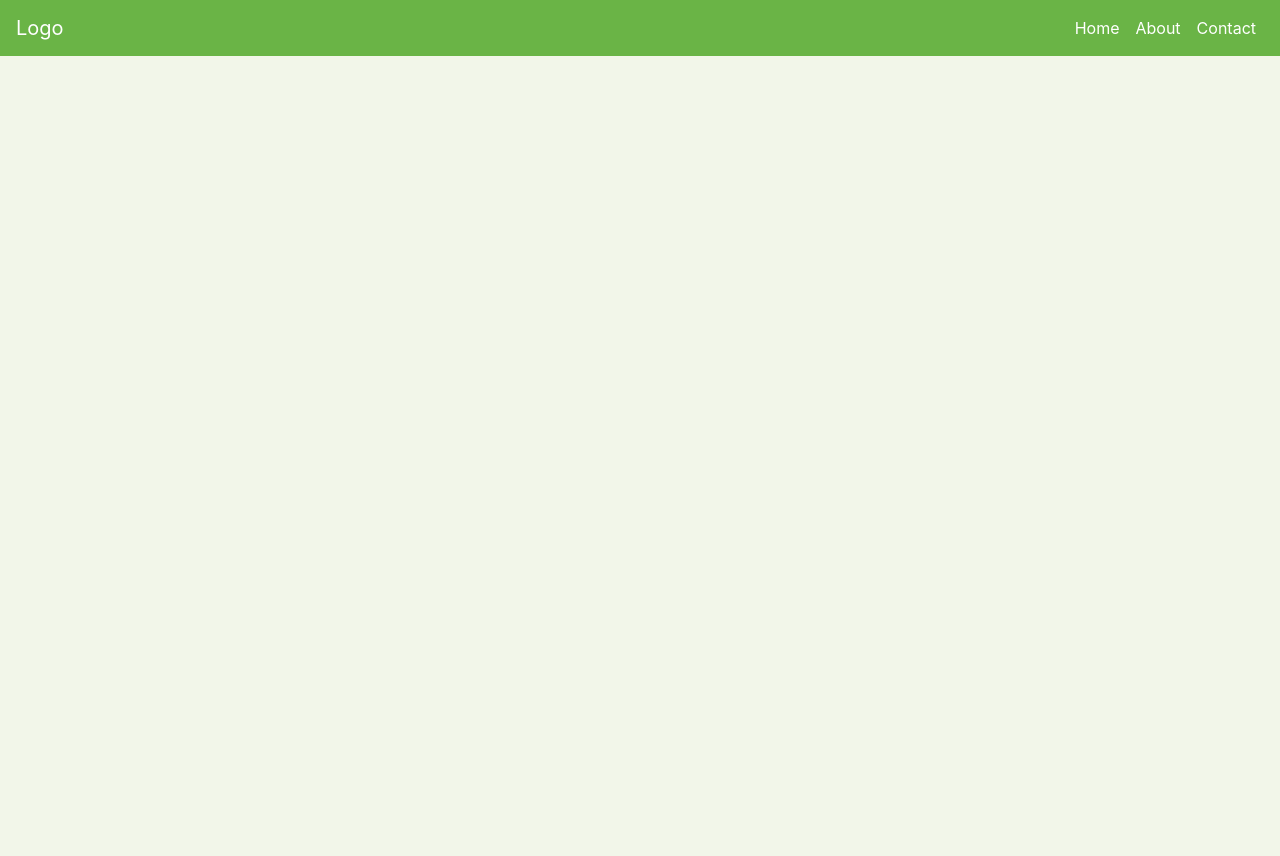
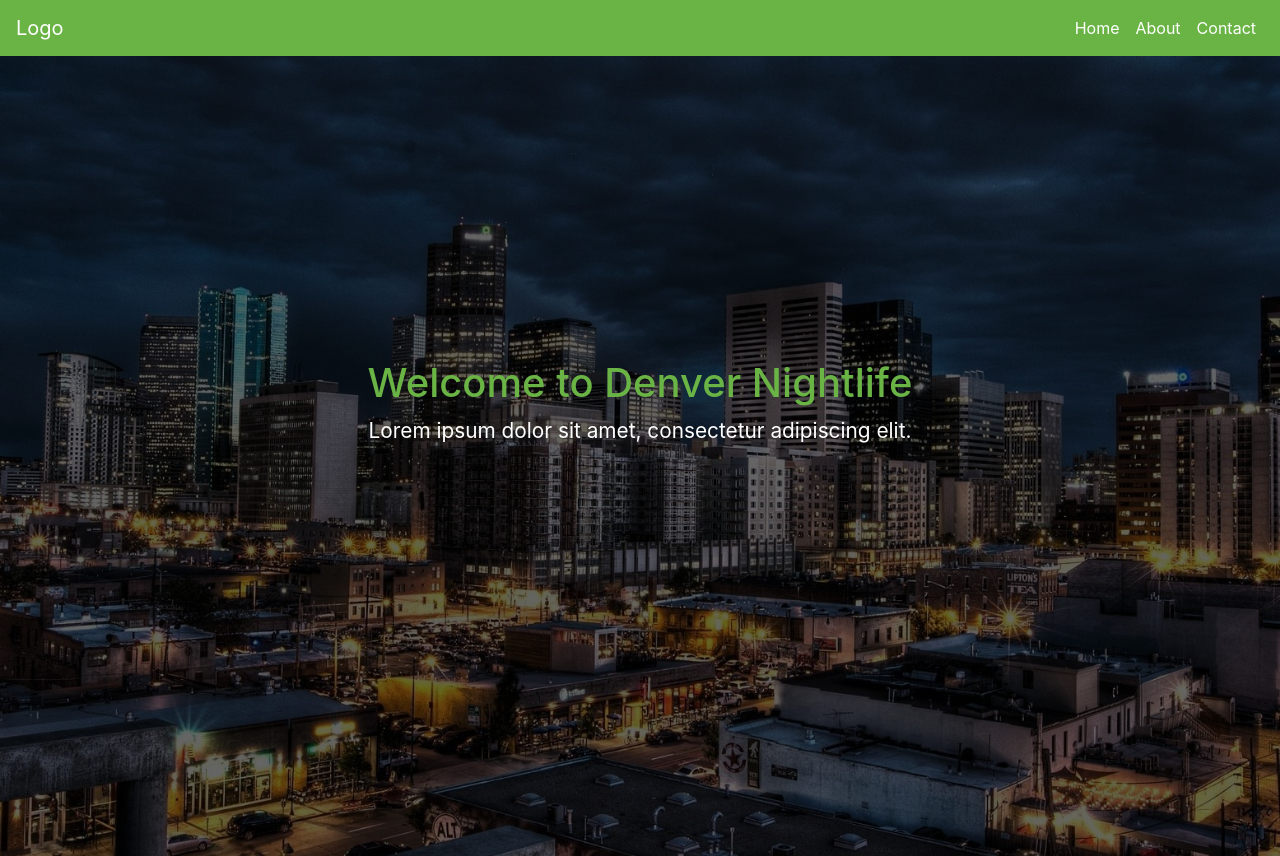
Before and after one commit to adi356/DNL, a plain HTML site: page index.html in a window 1280 px wide. Before the commit the page ends 800 px from the top, so only its background shows below. Drawn offline with nearby package versions, Linux system fonts and the light colour scheme.

Commit message:
added background image and js file

```diff
--- a/index.html
+++ b/index.html
@@ -28,6 +28,15 @@
                 </ul>
             </div>
         </nav>
+        <header class="page-header header container-fluid">
+            <div class="overlay">
+                <div class="description">
+                    <h1>Welcome to Denver Nightlife</h1>
+                    <p>Lorem ipsum dolor sit amet, consectetur adipiscing elit.</p>
+                </div>
+            </div>
+        </header>
+        <script src="main.js"></script>
     </body>
     <footer>
 
--- /dev/null
+++ b/main.js
@@ -0,0 +1,7 @@
+var ready = (callback) => {
+    if (document.readyState != "loading") callback();
+    else document.addEventListener("DOMContentLoaded", callback);
+}
+ready (() => {
+    document.querySelector(".header").style.height = window.innerHeight + "px";
+})
--- a/styles.css
+++ b/styles.css
@@ -20,3 +20,32 @@ body {
 .navbar-collapse {
     justify-content: flex-end;
 }
+.header {
+    background-image: url('images/skyline1.jpg');
+    background-size: cover;
+    background-position: center;
+    position: relative;
+}
+.overlay {
+    position: absolute;
+    min-height: 100%;
+    min-width: 100%;
+    left: 0;
+    top: 0;
+    background: rgba(0, 0, 0, 0.6);
+}
+.description {
+    left: 50%;
+    position: absolute;
+    top: 45%;
+    transform: translate(-50%, -55%);
+    text-align: center;
+}
+.description h1 {
+    color: #6ab446;
+}
+.description p {
+    color: #fff;
+    font-size: 1.3rem;
+    line-height: 1.5;
+}
```
Also changed, not shown: images/skyline1.jpg (added).
